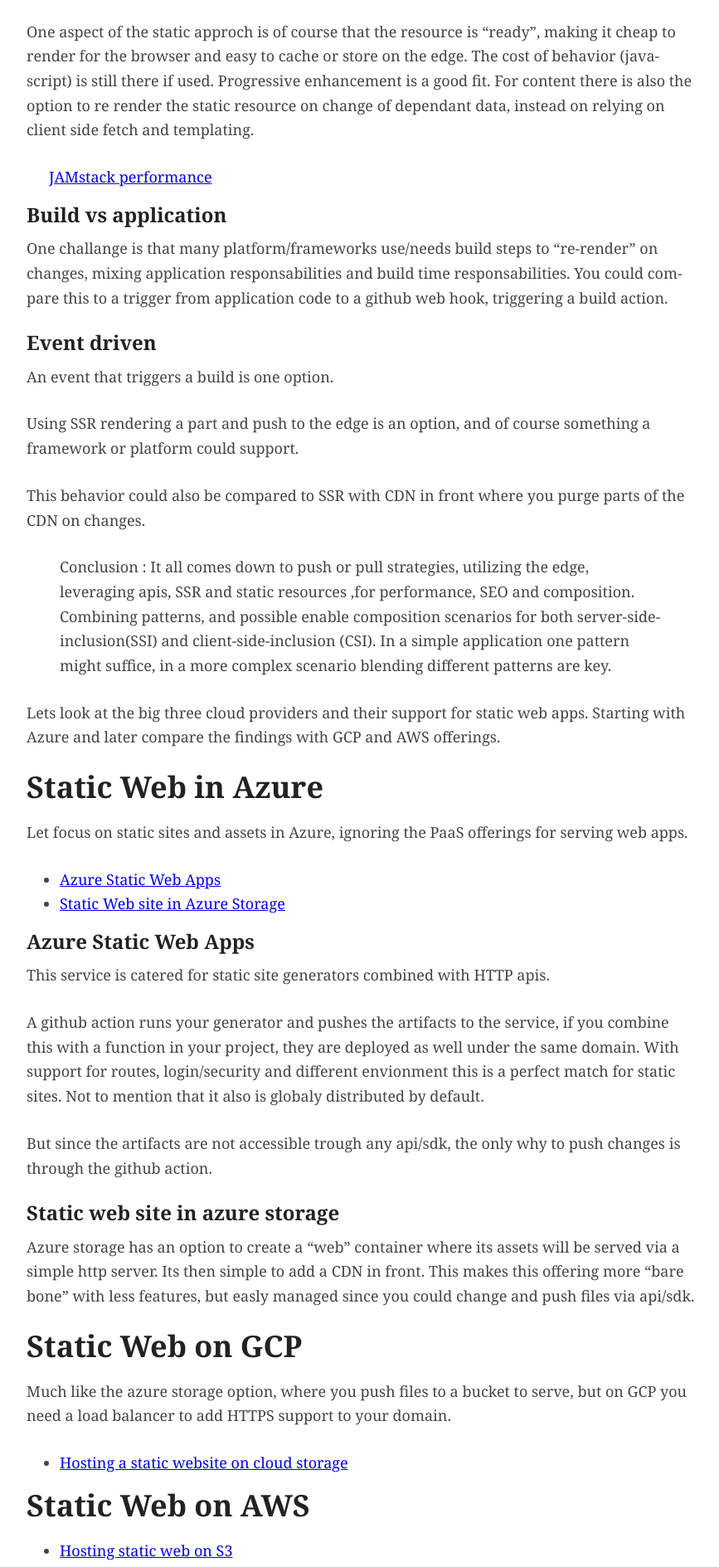
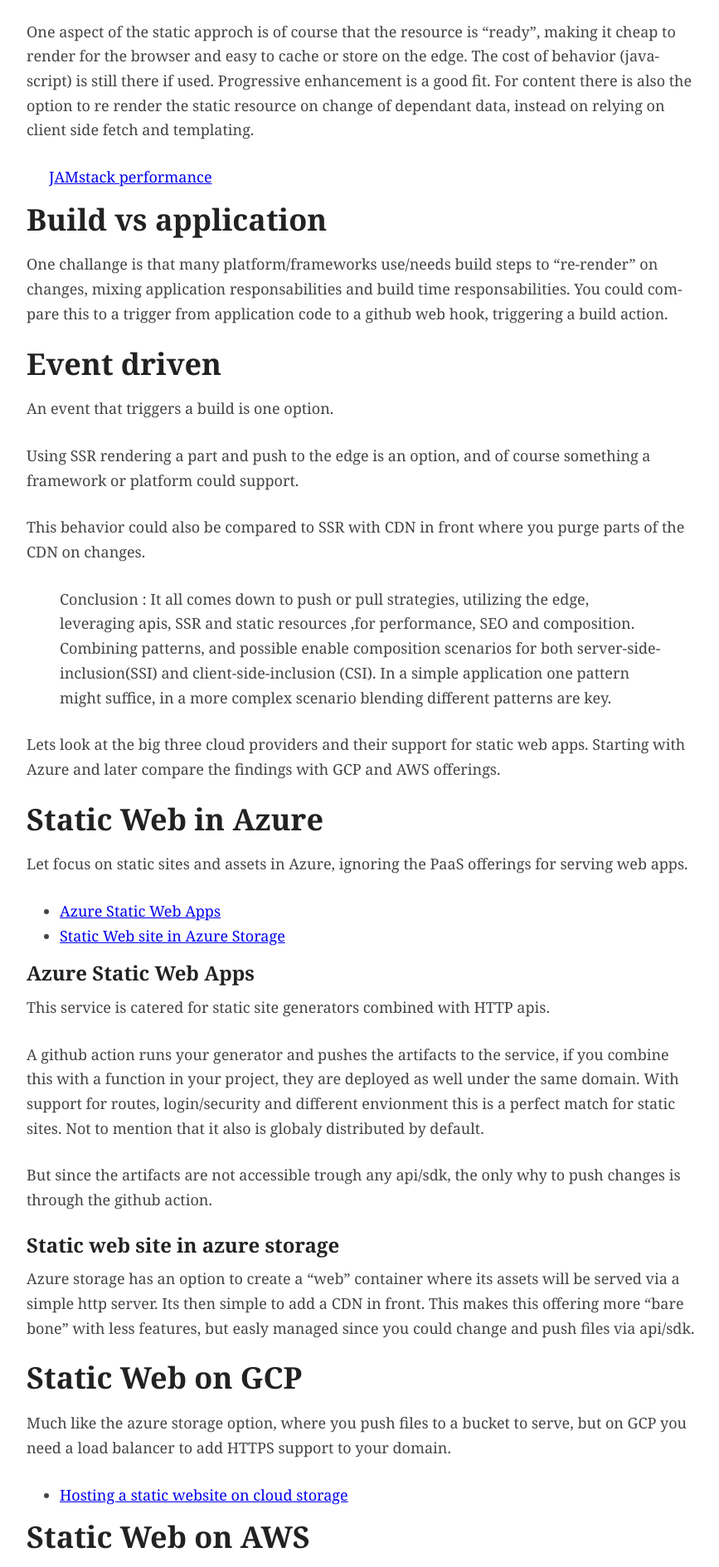
Before and after one commit to perokvist/event-driven-architecture, a Jekyll site: the page built from static.md, in a window 1280 px wide. Shown: the part 954-2843 px from the top of the page at 83% size, without its empty margins (203-1070 px from the left). Built offline with Jekyll 4.4.1, drawn with Linux system fonts in a browser that asks for light colours; our own code applies the rules of GitHub Pages for plain Markdown files.

```diff
--- a/static.md
+++ b/static.md
@@ -25,11 +25,11 @@ The cost of behavior (javascript) is still there if used. Progressive enhancemen
 
 - [JAMstack performance](https://css-tricks.com/a-look-at-jamstacks-speed-by-the-numbers/)
 
-### Build vs application
+## Build vs application
 One challange is that many platform/frameworks use/needs build steps to "re-render" on changes, mixing application responsabilities and build time responsabilities.
 You could compare this to a trigger from application code to a github web hook, triggering a build action.
 
-### Event driven
+## Event driven
 An event that triggers a build is one option.
 
 Using SSR rendering a part and push to the edge is an option, and of course something a framework or platform could support.
```
